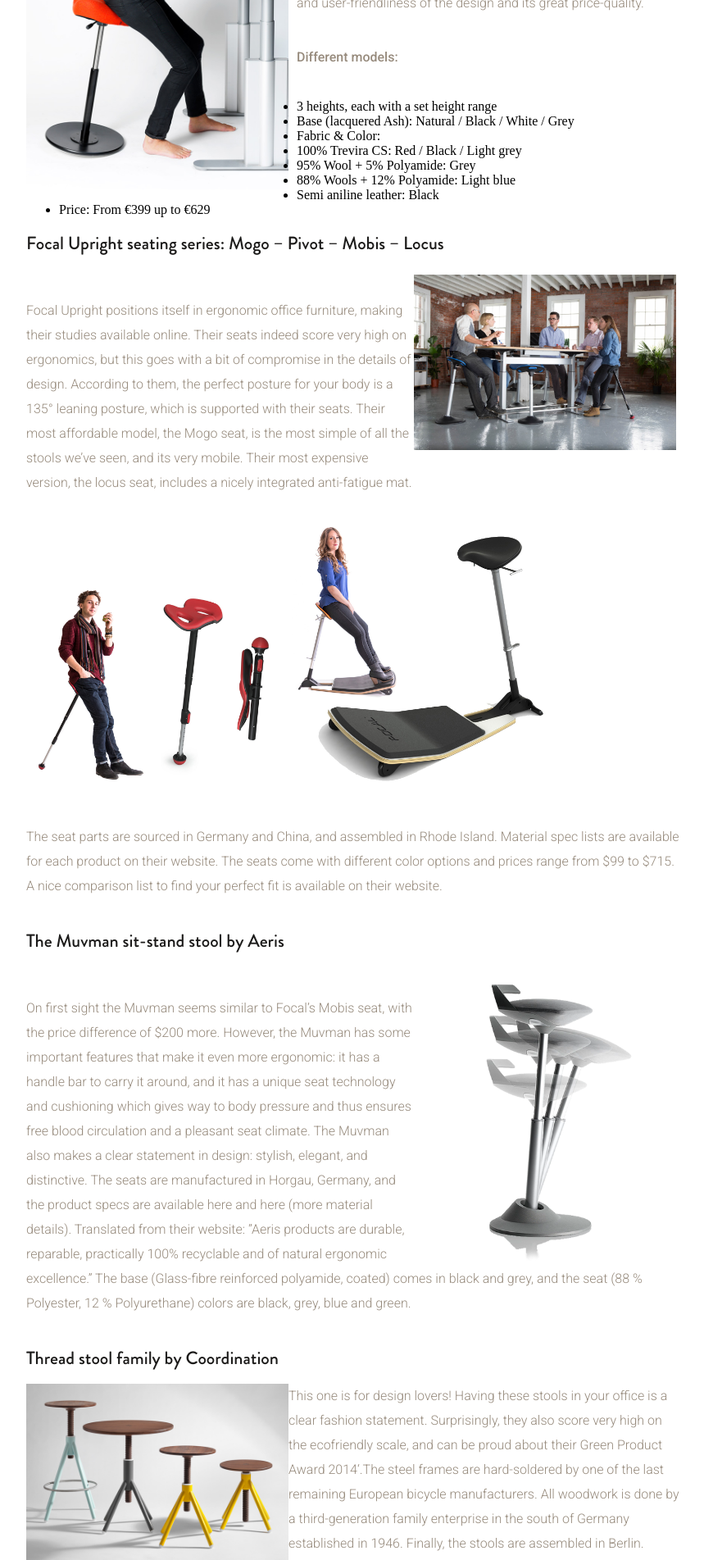
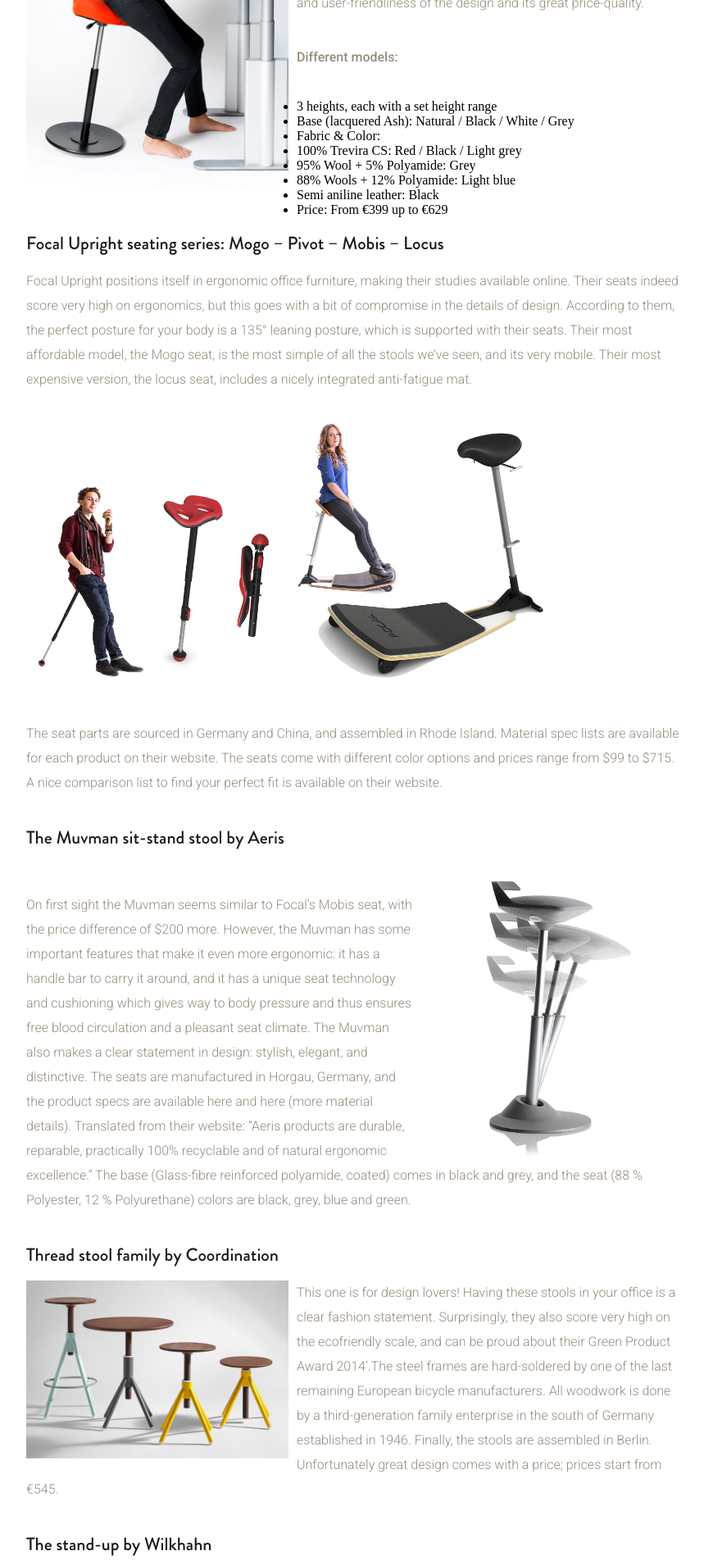
Before and after one commit to samuelrieder/jaswig.github.io, a Jekyll site: the page built from _posts/2016-06-27-stools.markdown, in a window 1280 px wide. Shown: the part 1869-3772 px from the top of the page at 82% size, without its empty margins (38-897 px from the left). Built offline with Jekyll 4.4.1, drawn with Linux system fonts in a browser that asks for light colours; nearby versions of some CDN libraries.

Commit message:
Update 2016-06-27-stools.markdown

```diff
--- a/_posts/2016-06-27-stools.markdown
+++ b/_posts/2016-06-27-stools.markdown
@@ -41,7 +41,7 @@ Overall, we found lots of funky, crappy, and threatening stools. Luckily, some o
 
 ### Move by Varier
 
-![Move seat by Varier](/images/blog/variermove.jpg){:.small}{:style="float: left; margin:0 10px 10px 0"}
+![Move seat by Varier](/images/blog/variermove.jpg){:.small}{:style="float: left; margin:0 10px 20px 0"}
 This beautiful looking stool has a very comfortable seat and allows for a range of motions. It is manufactured in Poland using environmentally friendly materials, which are sourced locally and meet sustainable standards – read more. Varier, headquartered in Norway, has high ethical and environmental practices and has a culture to turn profits into value for future generations. Interesting to know, Varier has been formed out of the “Movement by Stokke” (best known for their Tripp Trapp chair) explaining the simplicity and user-friendliness of the design and its great price-quality.
 
 **Different models:**
@@ -56,9 +56,6 @@ This beautiful looking stool has a very comfortable seat and allows for a range
 
 
 ### Focal Upright seating series: Mogo – Pivot – Mobis – Locus
-
-![Focal Upright seating series](/images/blog/focalpivot.jpg){:.small}{:style="float: right;margin-right: 7px;margin-top: 7px;"}
-
 Focal Upright positions itself in ergonomic office furniture, making their studies available online. Their seats indeed score very high on ergonomics, but this goes with a bit of compromise in the details of design. According to them, the perfect posture for your body is a 135° leaning posture, which is supported with their seats. Their most affordable model, the Mogo seat, is the most simple of all the stools we’ve seen, and its very mobile. Their most expensive version, the locus seat, includes a nicely integrated anti-fatigue mat.
 
 ![Mogo seat by Focal Upright](/images/blog/focalmogo.jpg){:.small} ![Locus seat by Focal Upright](/images/blog/focallocus.jpg){:.small}
@@ -76,9 +73,7 @@ The base (Glass-fibre reinforced polyamide, coated) comes in black and grey, and
 
 
 ### Thread stool family by Coordination
-
-![Thread stool family by Coordination](/images/blog/coordinationthread.jpg){:.small}{:style="float: left"}
-This one is for design lovers! Having these stools in your office is a clear fashion statement. Surprisingly, they also score very high on the ecofriendly scale, and can be proud about their Green Product Award 2014‘.The steel frames are hard-soldered by one of the last remaining European bicycle manufacturers. All woodwork is done by a third-generation family enterprise in the south of Germany established in 1946. Finally, the stools are assembled in Berlin. Unfortunately great design comes with a price; prices start from €545.
+![Thread stool family by Coordination](/images/blog/coordinationthread.jpg){:.small}{:style="float: left;margin:0 10px 10px 0"} This one is for design lovers! Having these stools in your office is a clear fashion statement. Surprisingly, they also score very high on the ecofriendly scale, and can be proud about their Green Product Award 2014‘.The steel frames are hard-soldered by one of the last remaining European bicycle manufacturers. All woodwork is done by a third-generation family enterprise in the south of Germany established in 1946. Finally, the stools are assembled in Berlin. Unfortunately great design comes with a price; prices start from €545.
 
 
 ### The stand-up by Wilkhahn
```
